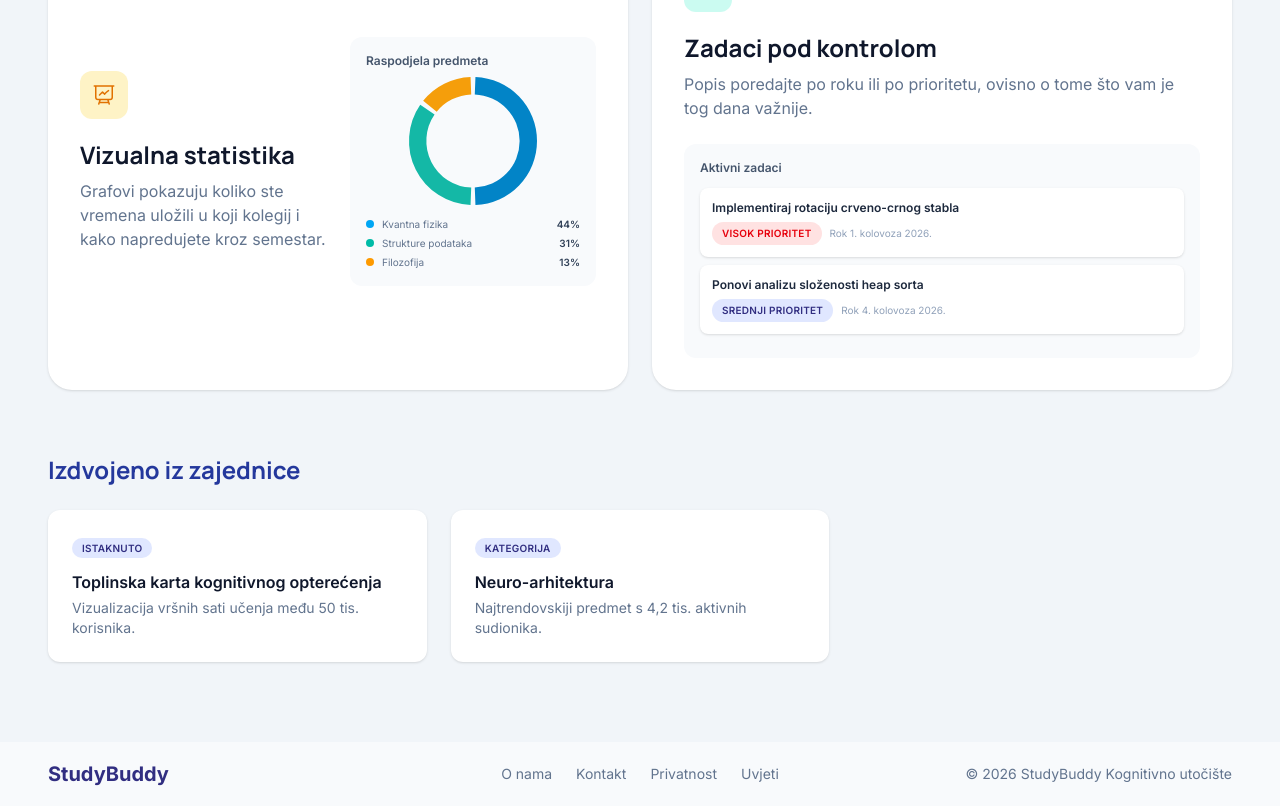
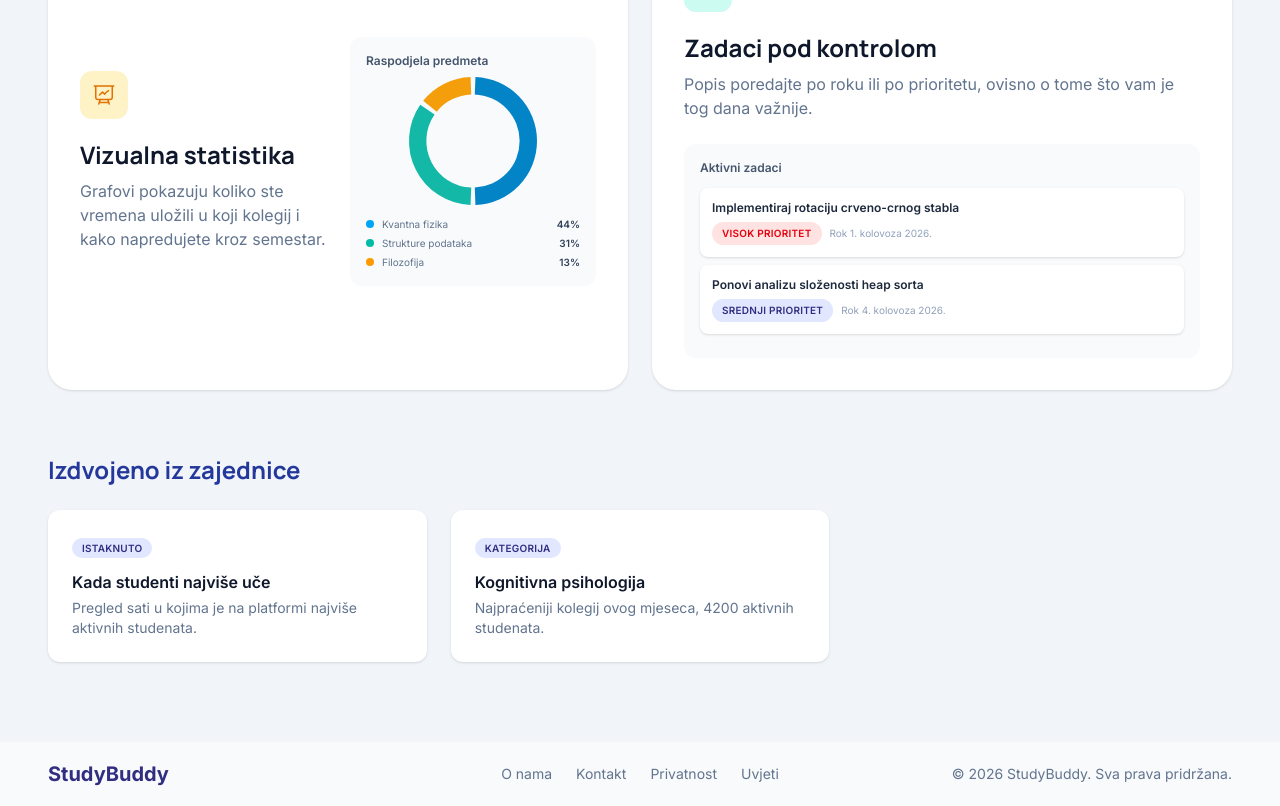
Before and after one commit to markokovac16/study-buddy, a Vue app: page / in a window 1280 px wide. Shown: the part 1369-2175 px from the top of the page. Built offline with nearby package versions, Linux system fonts and the light colour scheme.

Commit message:
footer fixevi

```diff
--- a/src/components/Footer.vue
+++ b/src/components/Footer.vue
@@ -5,7 +5,9 @@ const links = ['O nama', 'Kontakt', 'Privatnost', 'Uvjeti']
 </script>
 
 <template>
-  <footer class="flex h-16 w-full items-center justify-between bg-sb-surface px-12 text-sm text-slate-500">
+  <footer
+    class="flex h-16 w-full items-center justify-between bg-sb-surface px-12 text-sm text-slate-500"
+  >
     <div class="w-1/3">
       <Logo :icon="false" size="text-xl" />
     </div>
@@ -14,6 +16,6 @@ const links = ['O nama', 'Kontakt', 'Privatnost', 'Uvjeti']
       <a v-for="link in links" :key="link" href="#">{{ link }}</a>
     </div>
 
-    <p class="w-1/3 text-right">© 2026 StudyBuddy Kognitivno utočište</p>
+    <p class="w-1/3 text-right">© 2026 StudyBuddy. Sva prava pridržana.</p>
   </footer>
 </template>
--- a/src/data/mock.js
+++ b/src/data/mock.js
@@ -356,22 +356,22 @@ export const sadrzajNaslovnice = [
   {
     sadrzajId: 'sn1',
     tip: 'Istaknuto',
-    naslov: 'Toplinska karta kognitivnog opterećenja',
-    opis: 'Vizualizacija vršnih sati učenja među 50 tis. korisnika.',
+    naslov: 'Kada studenti najviše uče',
+    opis: 'Pregled sati u kojima je na platformi najviše aktivnih studenata.',
     vidljiv: true,
   },
   {
     sadrzajId: 'sn2',
     tip: 'Kategorija',
-    naslov: 'Neuro-arhitektura',
-    opis: 'Najtrendovskiji predmet s 4,2 tis. aktivnih sudionika.',
+    naslov: 'Kognitivna psihologija',
+    opis: 'Najpraćeniji kolegij ovog mjeseca, 4200 aktivnih studenata.',
     vidljiv: true,
   },
   {
     sadrzajId: 'sn3',
     tip: 'Ljestvica',
-    naslov: 'Globalna ljestvica nizova učenja',
-    opis: 'Dodaj istaknuti element.',
+    naslov: 'Ljestvica najdužih nizova učenja',
+    opis: 'Tko je najviše dana zaredom odradio barem jednu sesiju učenja.',
     vidljiv: false,
   },
 ]
```
